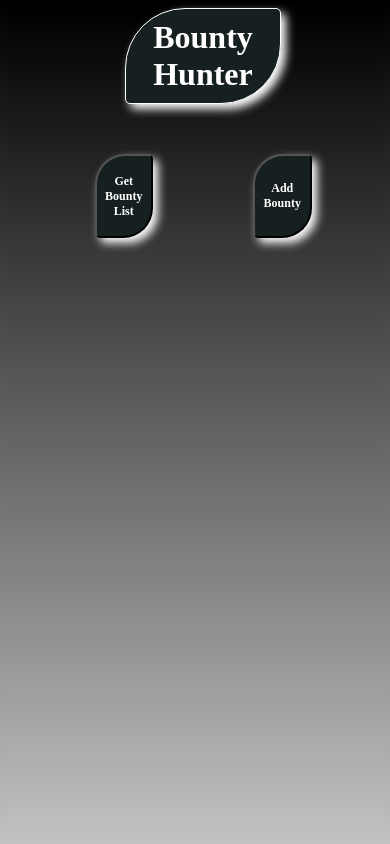
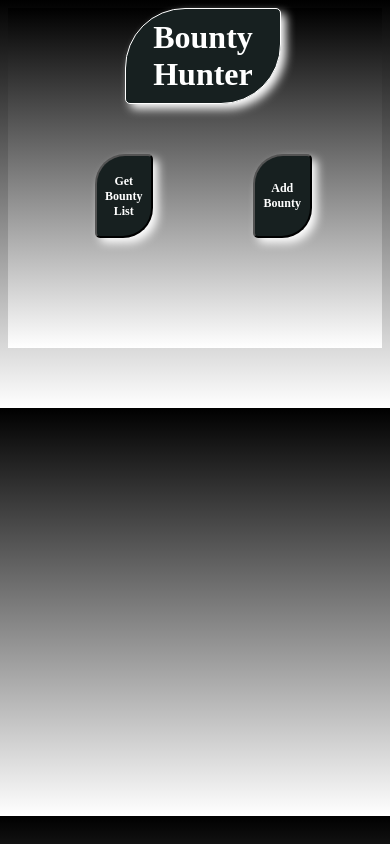
Before and after one commit to emma-barash/bounty-hunter-first-mongodb, a React (Create React App) app in the folder client/: page / in a window 390 px wide. Shown: the top 844 px of the page. Built offline with nearby package versions, Linux system fonts and the light colour scheme.

Commit message:
background

```diff
--- a/client/src/styles/App.css
+++ b/client/src/styles/App.css
@@ -158,7 +158,7 @@ input{
     button{
         width: 45%;
     }
-    html, body{
+    .landContainer{
         height: auto;
     }
 }
```
